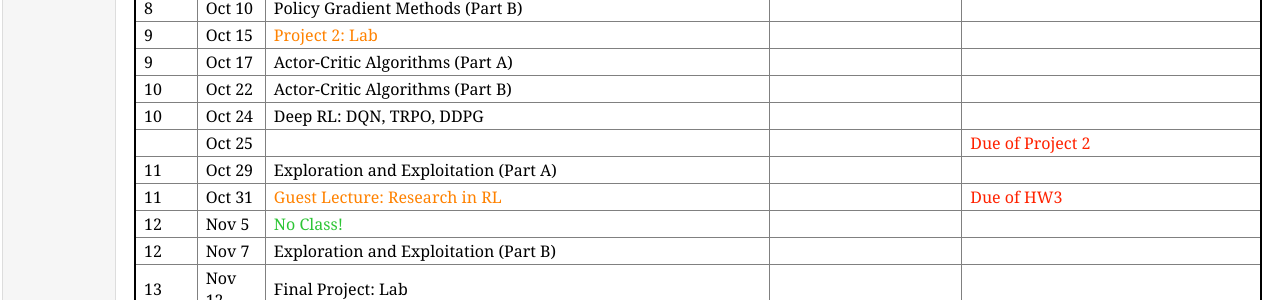
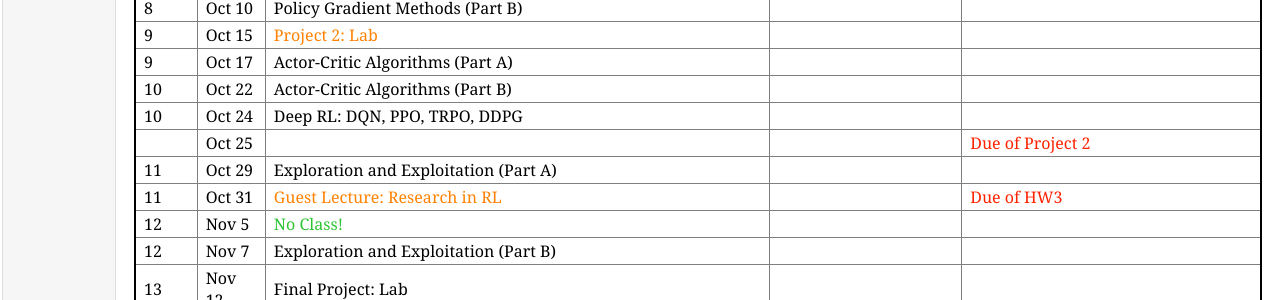
Before and after one commit to lnnx2006/lnnx2006.github.io, a Jekyll site: the page teaching/ece517_fall24/schedule.html, which Jekyll copies as it is, in a window 1280 px wide. Shown: the part 721-1021 px from the top of the page. Built offline with Jekyll 4.4.1, drawn with Linux system fonts in a browser that asks for light colours.

Commit message:
added slide7

```diff
--- a/teaching/ece517_fall24/schedule.html
+++ b/teaching/ece517_fall24/schedule.html
@@ -238,7 +238,7 @@
                     <tr class="r22">
                         <td class="c1">10</td>
                         <td class="c1">Oct 24 </td>
-                        <td class="c2">Deep RL: DQN, TRPO, DDPG</td>
+                        <td class="c2">Deep RL: DQN, PPO, TRPO, DDPG</td>
                         <td class="c3"> </td>
                         <td class="c4"> </td>
                     </tr>
```
